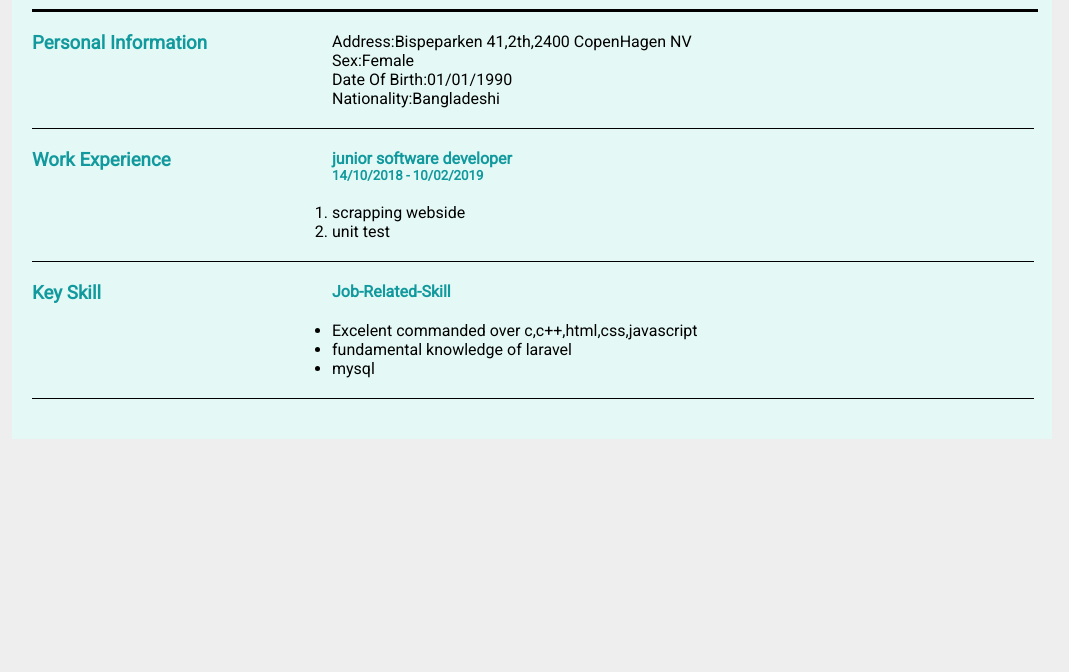
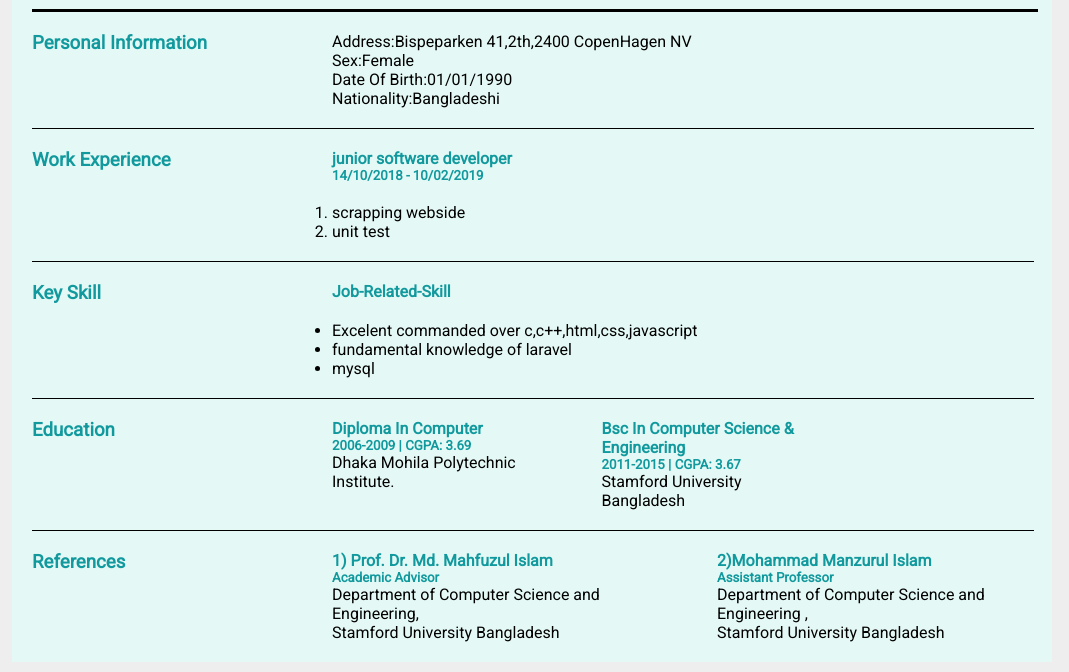
Before and after one commit to farzanaIslam/portfolio-farzana, a plain HTML site: page index.html in a window 1280 px wide. Shown: the part 128-800 px from the top of the page, without its empty margins (108-1177 px from the left). Drawn offline with Linux system fonts and the light colour scheme.

Commit message:
education and reference part is complete

```diff
--- a/index.html
+++ b/index.html
@@ -81,6 +81,58 @@
           </section>
           <div class="div-clear"></div>
           <hr class="common-hr" />
+          <section id="education-section">
+            <div class="content">
+              <div class="left-div">
+                <h3>Education</h3>
+              </div>
+              <div class="right-div">
+
+                <div class="right-div">
+                  <div class="edu-template-left">
+                    <h4>Diploma In Computer</h4>
+                    <h5>2006-2009 | CGPA: 3.69</h5>
+                    <p>Dhaka Mohila Polytechnic Institute.</p>
+
+                  </div>
+                  <div class="edu-template-right">
+                    <h4>Bsc In Computer Science & Engineering</h4>
+                    <h5>2011-2015 | CGPA: 3.67</h5>
+                    <p>Stamford University Bangladesh</p>
+                  </div>
+              </div>
+            </div>
+          </section>
+          <div class="div-clear"></div>
+          <hr class="common-hr" />
+
+
+
+<section id="reference-section">
+  <div class="content">
+    <div class="left-div">
+      <h3>References</h3>
+    </div>
+     <div class="right-div">
+        <div class="ref-template-left">
+          <h4>1) Prof. Dr. Md. Mahfuzul Islam </h4>
+          <h5>Academic  Advisor </h5>
+          <p>Department of Computer Science and Engineering,</p>
+          <p>
+            Stamford University Bangladesh
+          </p>
+
+        </div>
+        <div class="ref-template-right">
+          <h4>2)Mohammad  Manzurul  Islam </h4>
+          <h5>Assistant Professor </h5>
+          <p>Department of Computer Science and Engineering , </p>
+          <p>Stamford University Bangladesh</p>
+        </div>
+    </div>
+  </div>
+</section>
+<div class="div-clear"></div>
       </main>
       <footer></footer>
     </div>
--- a/style.css
+++ b/style.css
@@ -96,3 +96,29 @@ hr {
 #skill-section p ul li {
   margin-left: 50px;
 }
+/* skill section */
+
+#education-section {
+}
+
+.edu-template-left {
+  float: left;
+  width: 45%;
+}
+.edu-template-right {
+  float: right;
+  width: 45%;
+}
+/* refference section */
+
+#reference-section {
+}
+
+.ref-template-left {
+  float: left;
+  width: 45%;
+}
+.ref-template-right {
+  float: right;
+  width: 45%;
+}
```
